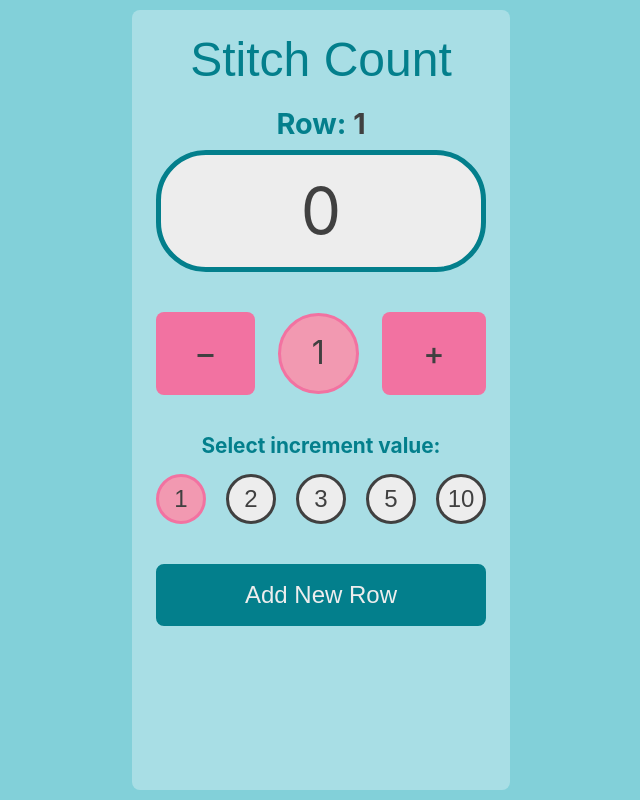
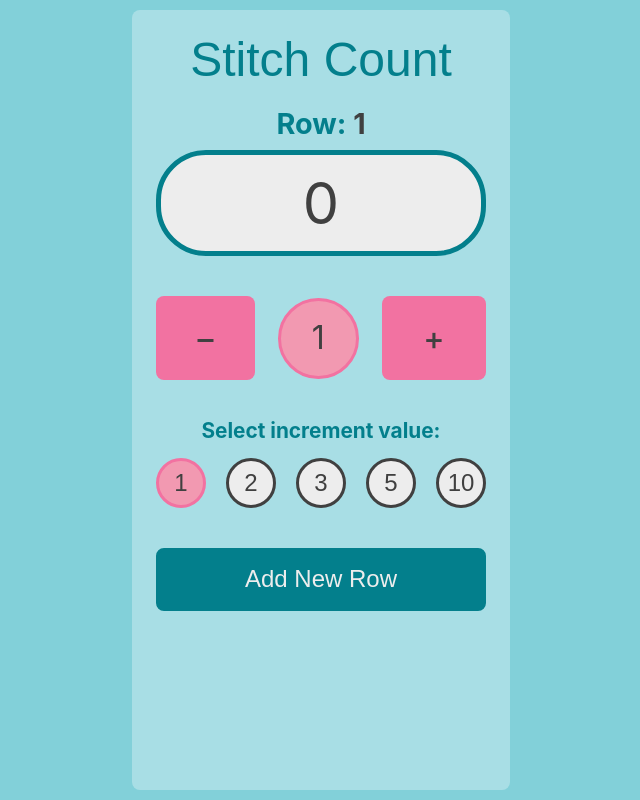
Before and after one commit to mmolli55/Stitch-Count, a React (Vite) app: page / in a window 1280 px wide. Shown: the whole page, without its empty margins (319-959 px from the left). Built offline with nearby package versions, Linux system fonts and the light colour scheme; the HTML template or start-up script is replaced by a standard one; a web font is replaced by a local one.

Commit message:
minor container size adjustment

```diff
--- a/src/index.css
+++ b/src/index.css
@@ -49,11 +49,11 @@ body {
 /* Positioning Containers */
 
 .count-container {
-  font-size: 2em;
+  font-size: 1.8em;
   background-color: #ededed;
   border-radius: 50px;
   border: 5px solid #037F8C;
-  padding: 8px;
+  padding: 5px;
 }
 
 .count-display {
```
